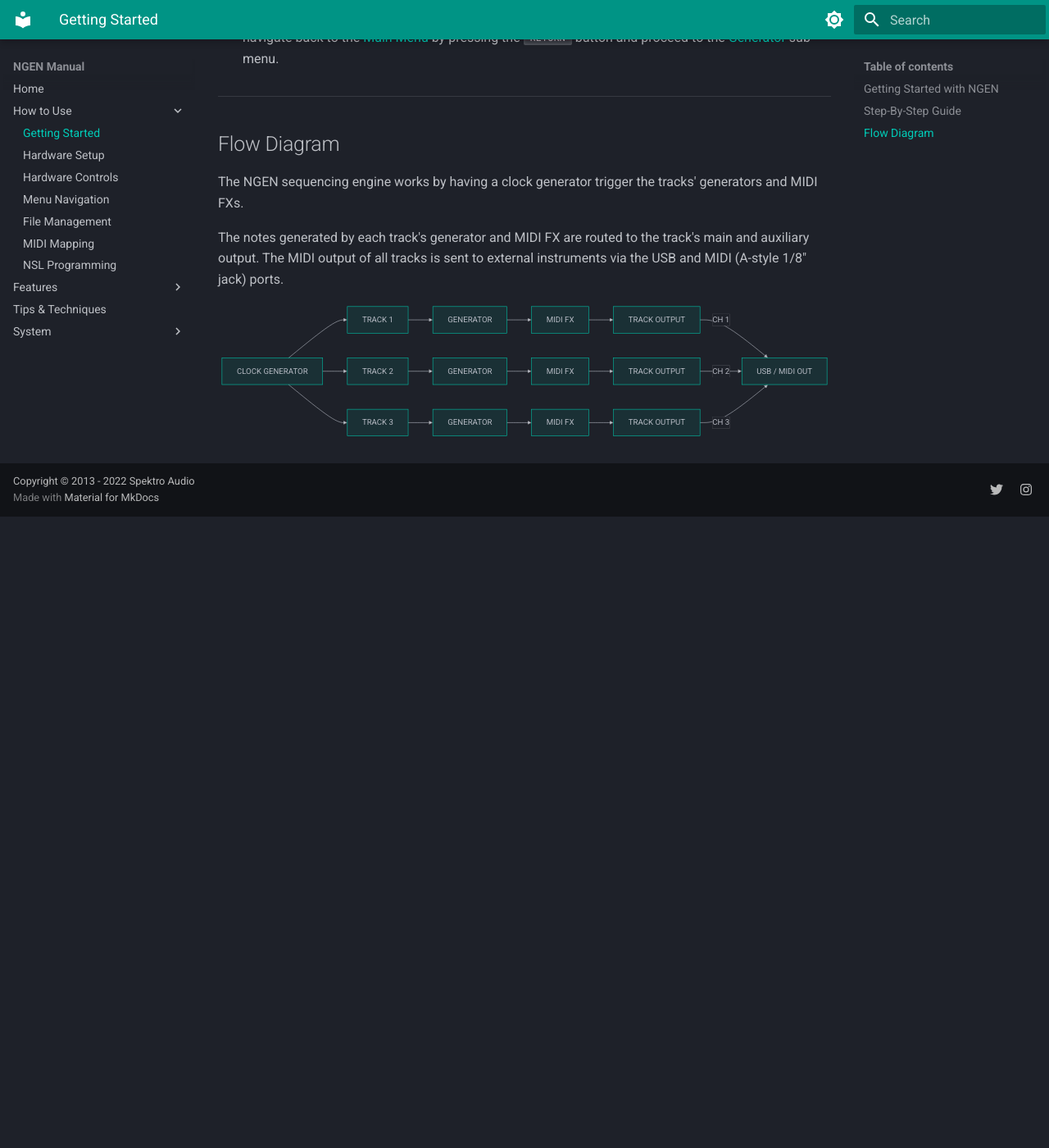
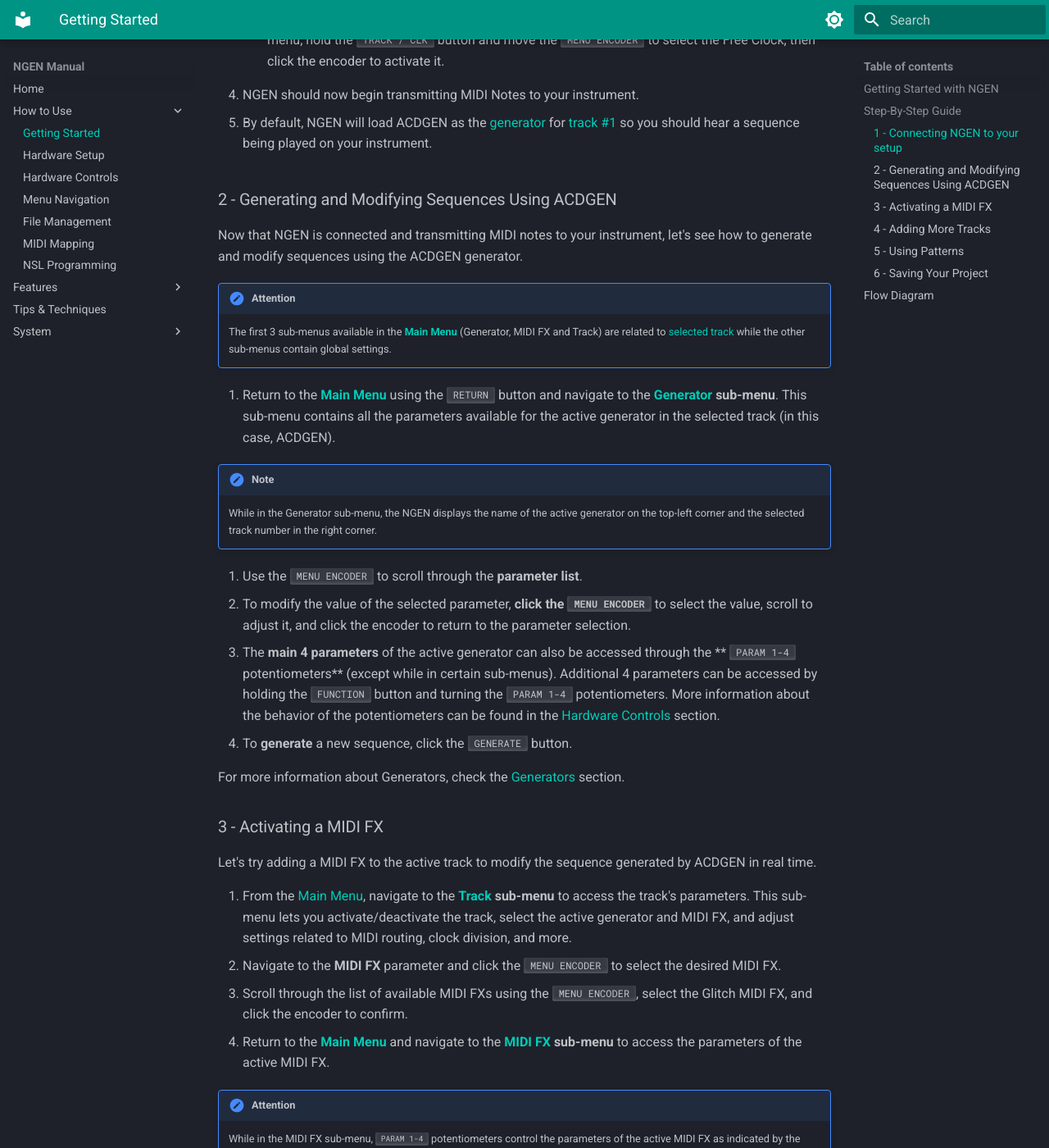
Before and after one commit to SpektroAudio/NGEN-UserManual, an MkDocs documentation site: the page built from docs/gettingstarted.md, in a window 1280 px wide and 1400 px high, scrolled down 1211 px. Shown: the whole window at 82% size. Built offline with MkDocs 1.6.1 and Material for MkDocs 9.7.7, drawn with Linux system fonts in a browser that asks for light colours; before the commit the page ends 1841 px from its top, so only the background shows below that; some of the changed text lies outside the part shown.

Commit message:
Updated Getting Started

```diff
--- a/docs/gettingstarted.md
+++ b/docs/gettingstarted.md
@@ -23,6 +23,10 @@
 
 This guide provides a step-by-step process to initiate NGEN:
 
+### 1 - Connecting NGEN to your setup
+
+In this first section, you'll learn how to connect NGEN to your setup and use it to sequence 1 instrument using the ACDGEN generator.
+
 1. Establish a connection between NGEN and a [computer](setup.md#connecting-via-usb) or a [MIDI](setup.md#connecting-via-midi)-enabled hardware instrument. If you do not intend to use NGEN with a computer, you can [power the unit externally](setup.md#powering-ngen-externally).
 
 2. Configure your MIDI instrument or destination to receive MIDI notes on Channel #1:
@@ -39,8 +43,77 @@
 
 4. NGEN should now begin transmitting MIDI Notes to your instrument.
 
-5. By default, NGEN will load ACDGEN as the [generator](generators.md) for [track #1](track.md). To modify ACDGEN's settings, navigate back to the [Main Menu](menunavigation.md#main-menu) by pressing the ++"RETURN"++ button and proceed to the [Generator](generators.md) sub-menu.
+5. By default, NGEN will load ACDGEN as the [generator](generators.md) for [track #1](track.md) so you should hear a sequence being played on your instrument.
 
+### 2 - Generating and Modifying Sequences Using ACDGEN
+
+Now that NGEN is connected and transmitting MIDI notes to your instrument, let's see how to generate and modify sequences using the ACDGEN generator.
+
+!!! Attention
+      The first 3 sub-menus available in the **[Main Menu](menunavigation.md#main-menu)** (Generator, MIDI FX and Track) are related to [selected track](track.md) while the other sub-menus contain global settings.
+
+1. Return to the **[Main Menu](menunavigation.md#main-menu)** using the ++"RETURN"++ button and navigate to the **[Generator](generators.md) sub-menu**. This sub-menu contains all the parameters available for the active generator in the selected track (in this case, ACDGEN).
+!!! note
+      While in the Generator sub-menu, the NGEN displays the name of the active generator on the top-left corner and the selected track number in the right corner.
+1. Use the ++"MENU ENCODER"++ to scroll through the **parameter list**.
+2. To modify the value of the selected parameter, **click the ++"MENU ENCODER"++** to select the value, scroll to adjust it, and click the encoder to return to the parameter selection.
+3. The **main 4 parameters** of the active generator can also be accessed through the ** ++"PARAM 1-4"++ potentiometers** (except while in certain sub-menus). Additional 4 parameters can be accessed by holding the ++"FUNCTION"++ button and turning the ++"PARAM 1-4"++ potentiometers. More information about the behavior of the potentiometers can be found in the [Hardware Controls](hardwarecontrols.md#knobs) section.
+4. To **generate** a new sequence, click the ++"GENERATE"++ button.
+
+For more information about Generators, check the [Generators](generators.md) section.
+
+### 3 - Activating a MIDI FX
+
+Let's try adding a MIDI FX to the active track to modify the sequence generated by ACDGEN in real time.
+
+1. From the [Main Menu](menunavigation.md#main-menu), navigate to the **[Track](track.md) sub-menu** to access the track's parameters. This sub-menu lets you activate/deactivate the track, select the active generator and MIDI FX, and adjust settings related to MIDI routing, clock division, and more.
+2. Navigate to the **MIDI FX** parameter and click the ++"MENU ENCODER"++ to select the desired MIDI FX.
+3. Scroll through the list of available MIDI FXs using the ++"MENU ENCODER"++, select the Glitch MIDI FX, and click the encoder to confirm.
+4. Return to the **[Main Menu](menunavigation.md#main-menu)** and navigate to the **[MIDI FX](midifx.md) sub-menu** to access the parameters of the active MIDI FX.
+
+!!! Attention
+      While in the MIDI FX sub-menu, ++"PARAM 1-4"++ potentiometers control the parameters of the active MIDI FX as indicated by the knob icon on the top of the screen.
+
+For more information about MIDI FXs, check the [MIDI FX](midifx.md) section.
+
+### 4 - Adding More Tracks
+
+Because NGEN is a multi-track sequencer, you can switch between tracks to edit their parameters and sequences.
+Let's add a new track and configure it to output MIDI notes to Channel 2.
+
+1. To open the track selector, click the ++"TRACK|CLK"++ button from [Main Menu](menunavigation.md#main-menu) or any sub-menu.
+2. Use the ++"MENU ENCODER"++ to scroll through the list of available tracks, select track #2, and click the encoder to confirm.
+3. Use the shortcut ++"FUNCTION"++ + ++"TRACK"++ to jump to the **[Track](track.md) sub-menu**.
+4. Only track 1 is active by default, so activate track 2 by scrolling to the **Active** parameter and clicking the ++"MENU ENCODER"++ to toggle it on.
+5. Navigate to the **Generator** parameter and select a different generator for track 2.
+6. By default, the 16 tracks available in NGEN are set to output MIDI notes to channels 1 through 16 sequentially. To access the parameters related to MIDI routing, clock division, and more, enable the **[Advanced Mode](settings.md)** in the **[Settings](settings.md)** / General page.
+
+For more information about tracks, check the [Track](track.md) section.
+
+### 5 - Using Patterns
+
+NGEN allows you to create and store 8 patterns per project. In this section, you'll learn how to save and load patterns.
+
+1. Click the ++"PATTERN"++ button to open the **[Pattern](pattern.md)** selector.
+2. Use the ++"MENU ENCODER"++ to scroll through the list of available pattern slots.
+3. To quickly save your active sequence to a pattern slot, press ++"FUNCTION"++ + ++"PATTERN"++.
+4. To load a pattern, scroll to the desired pattern slot and click the ++"MENU ENCODER"++.
+5. To access the pattern slot settings, click ++"FUNCTION"++ + ++"PATTERN"++ while in the pattern selector. This sub-menu lets you save, delete, copy and paste patterns.
+
+For more information about patterns, check the [Pattern](pattern.md) section.
+
+### 6 - Saving Your Project
+
+In this final section, you'll learn how to save your project for future use.
+
+!!! Attention
+      Projects can be stored in the internal memory of NGEN or on an external microSD card. To save your project to the internal memory, ensure that the microSD card is not inserted.
+
+1. Return to the **[Main Menu](menunavigation.md#main-menu)** and navigate to the **[Project](projects.md)** sub-menu.
+2. Scroll to the **Save** parameter and click the ++"MENU ENCODER"++ to save your project.
+3. Edit the project name using the ++"MENU ENCODER"++ and confirm.
+
+For more information about projects, check the [Project](projects.md) section.
 
 ---
 
```
Also changed, not shown: docs/firmwareupdate.md (+2 -2 lines), docs/menunavigation.md (+3 -0 lines), 1 other file.
